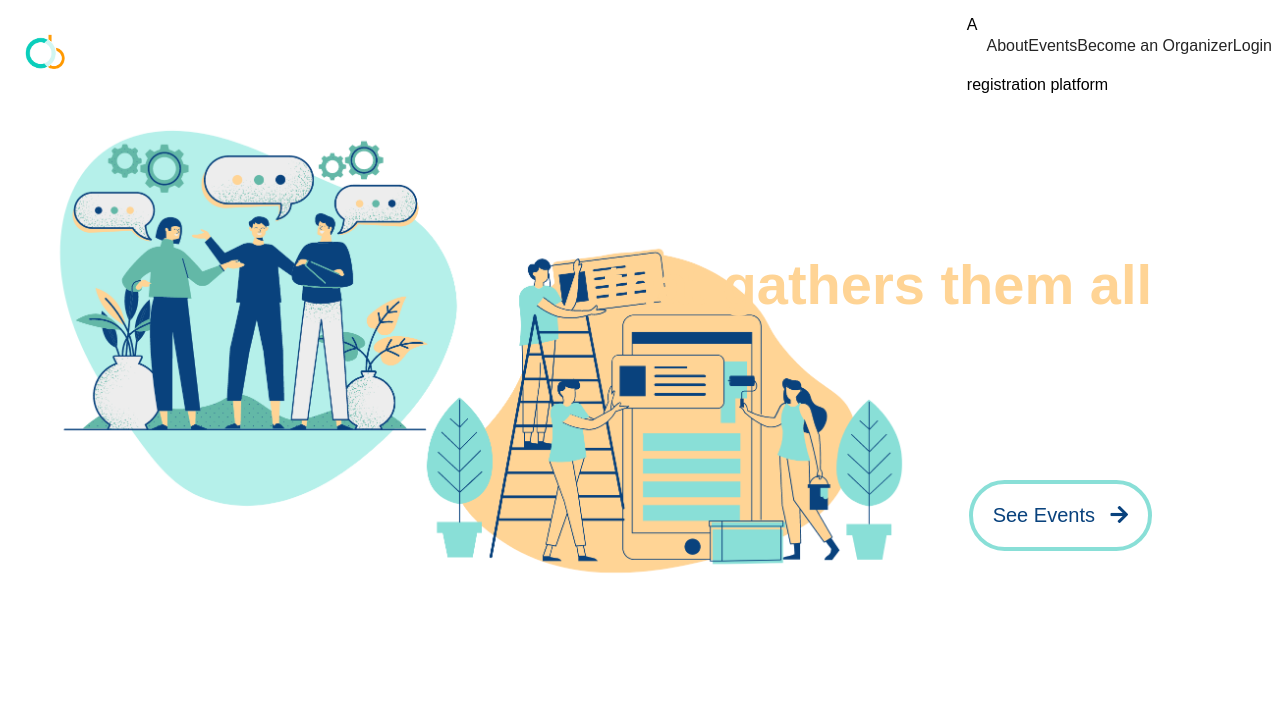
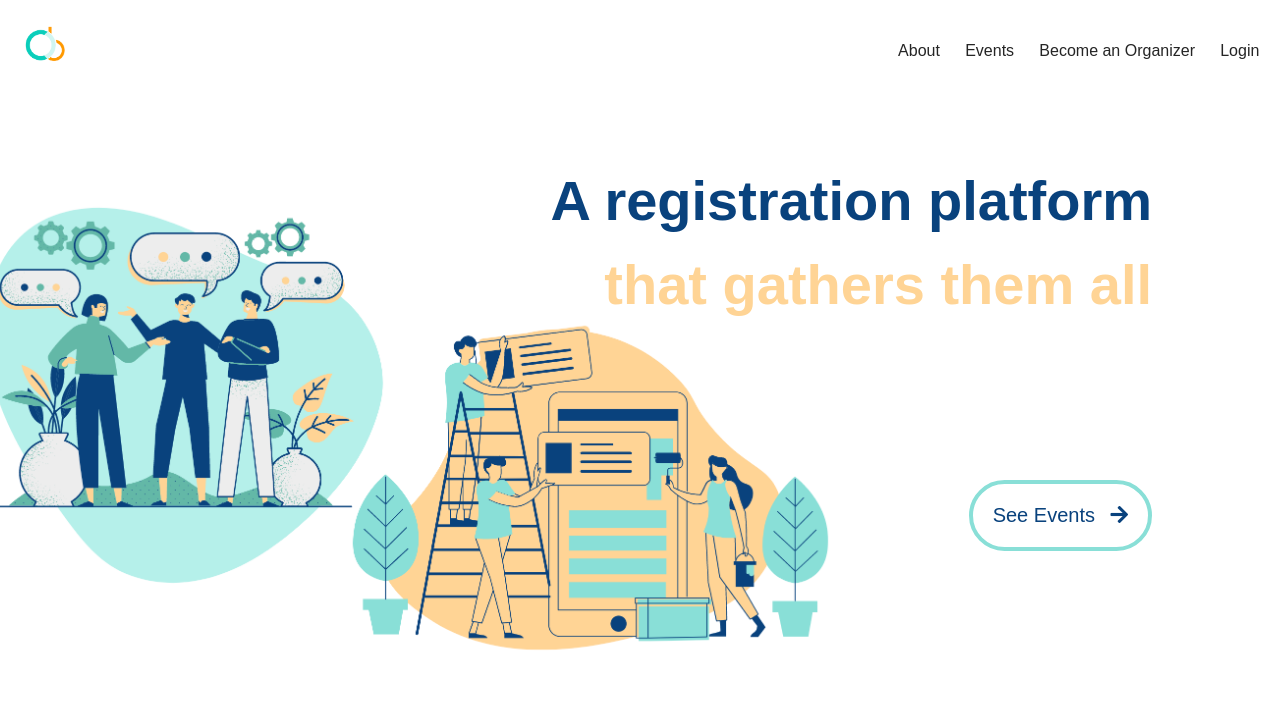
Before and after one commit to joamats/feup-InformationSystems, a PHP site: page / in a window 1280 px wide. Shown: the top 702 px of the page. Run offline with PHP 8.4, Linux system fonts and the light colour scheme; data comes from the database, SQL or seed files in the repository.

Commit message:
Fixed header bug

```diff
--- a/css/style_header.css
+++ b/css/style_header.css
@@ -7,6 +7,7 @@
     text-align: center;
     font-size: 16px;
     line-height: 60px;
+    padding:1%;
 }
 
 #header > a.trailing {
@@ -17,7 +18,7 @@
     float: left;
     width: 50px;
     padding: 12px;
-  }
+}
 
 #header > a.actions {
     float: right;
--- a/css/style_index.css
+++ b/css/style_index.css
@@ -4,7 +4,7 @@
     width: 70%;
     float: left;
     transform: translate(-3%,15%);
-}x
+}
 
 #topText {
     position: absolute;
@@ -13,7 +13,6 @@
     font-weight: 800;
     font-size: 3.5em;
     color: var(--blue-dark);
-
 }
 
 #bottomText {
```
